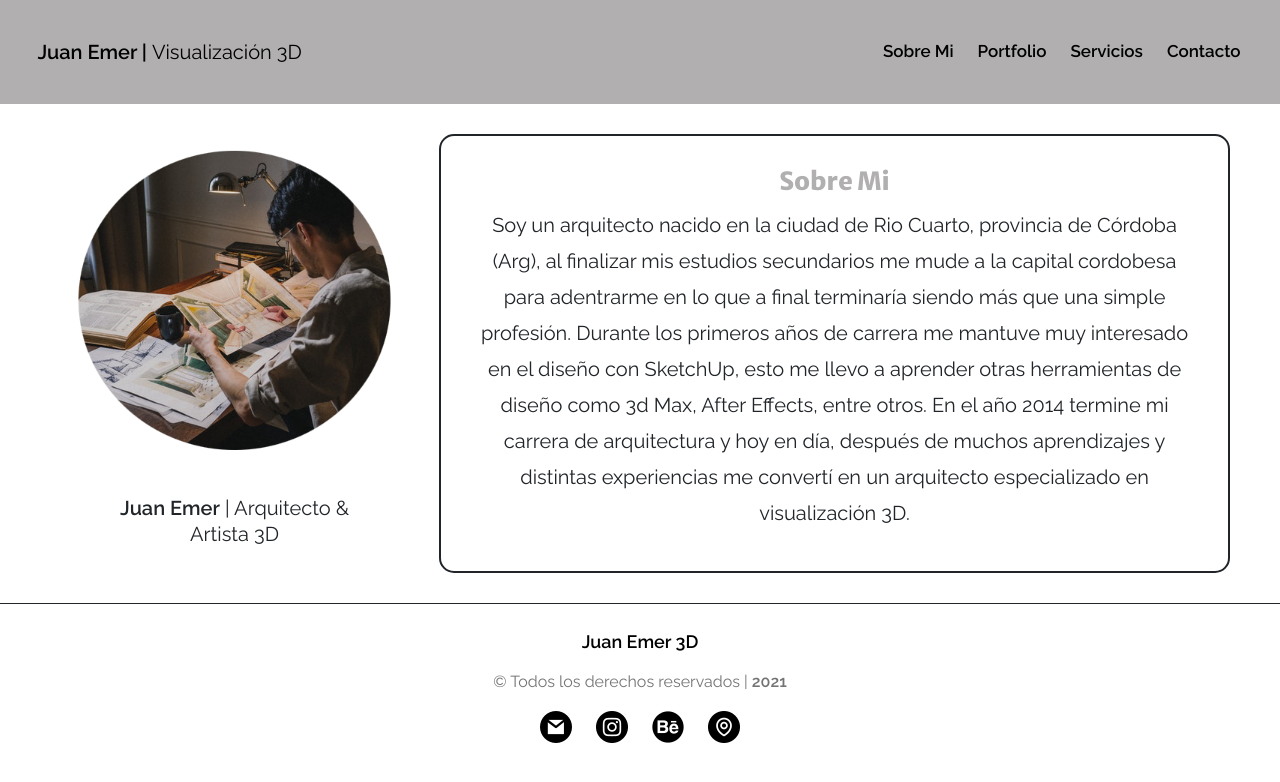
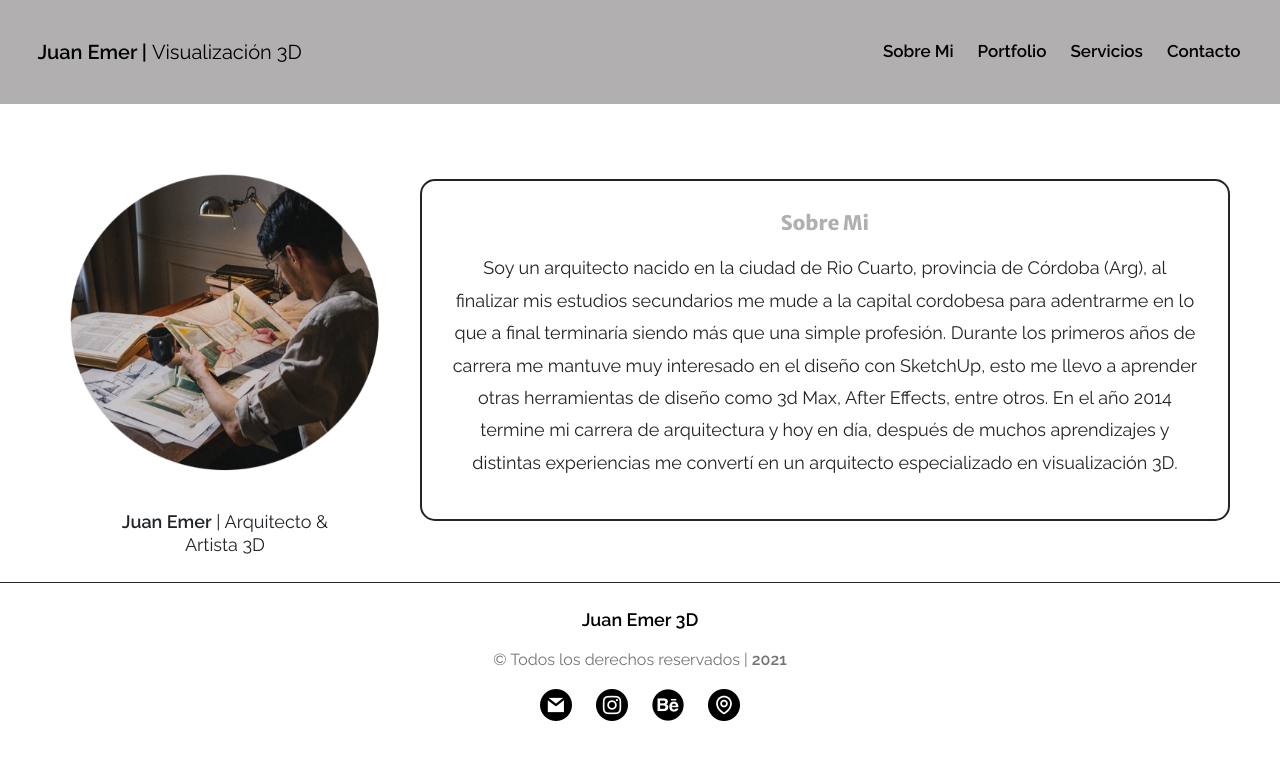
Before and after one commit to yvrbnto/Proyectofinal-artista3d, a website: page sobre-el-artista.html in a window 1280 px wide. Drawn offline with nearby package versions, Linux system fonts and the light colour scheme.

Commit message:
modificaciones media sobre el artista

```diff
--- a/scss/_content.scss
+++ b/scss/_content.scss
@@ -14,6 +14,10 @@
 
 .m-bottom{
     margin-bottom: $m-2;
+}
+
+.m-slides{
+    margin: 3rem;
 }
 
 .font-title{
@@ -35,15 +39,8 @@
 
 //sobre el artista
 
-.body-conteiner{
-    position: relative;
-}
-
 .m-cinco{
     margin: 5rem;
-}
-.m-slides{
-    margin: 3rem;
 }
 
 main{
@@ -72,6 +69,11 @@ main{
     to{left: 0px;}
 }
 
+.body-artist{
+    position: relative;
+    padding-bottom: 15rem;
+}
+
 .main-artist{
     height: auto;
     padding-top: $p-1;
@@ -80,7 +82,7 @@ main{
 .img-artist{
 	width: 60%;
 	max-width: 375px;
-    margin-top: $m-2;
+    padding-top: $m-2;
 }
 
 .span-artist{
@@ -121,6 +123,12 @@ main{
     text-align: center;
     font-size: $fs-siete;
     line-height: 1.5;
+}
+
+.footer-artist{
+    bottom: 0;
+    position: absolute;
+    width: 100%;
 }
 
 @media only screen and (min-width: 768px){
@@ -178,11 +186,12 @@ main{
 
     .img-artist{
         width: 100%;
-        padding-bottom: 2.5rem;
+        padding-bottom: $p-2;
+        padding-top: 6rem;
     }
 
     .span-artist{
-        font-size: $fs-dos;
+        font-size: $fs-ocho;
     }
 
     .aside-artist{
@@ -194,7 +203,7 @@ main{
     }
 
     .title-artist{
-        font-size: 2.5rem;
+        font-size: $fs-dos;
         padding-top: $p-1;
     }
 
@@ -202,7 +211,7 @@ main{
         line-height: 1.8;
         font-weight: $fw-400;
         padding-top: $p-2;
-        font-size: $fs-dos;
+        font-size: $fs-ocho;
     }
 }
 
@@ -226,20 +235,20 @@ main{
     }
 
     .title-artist{
-        font-size: 3rem;
+        font-size: 2.5rem;
         padding-top: $p-1;
     }
 
     .span-artist{
         margin-right: 3rem;
-        font-size: 2.3rem;
+        font-size: $fs-dos;
     }
 
     .story-artist{
         line-height: 2;
         font-weight: $fw-400;
         padding-top: 3rem;
-        font-size: 2.3rem;
+        font-size: $fs-dos;
     }
 }
 
--- a/sobre-el-artista.html
+++ b/sobre-el-artista.html
@@ -24,7 +24,7 @@
     <title>Sobre Mi | Juan Emer - Arquitecto & Artista 3D</title>
   </head>
 
-  <body class="body-conteiner">
+  <body class="body-artist">
     <header>
       <nav class="bg-nav navbar navbar-expand-lg navbar-light">
         <div class="container-fluid">
@@ -65,7 +65,7 @@
       </div>
     </main>
 
-    <footer>
+    <footer class="footer-artist">
       <nav class="navbar navbar-expand-lg navbar-light bg-footer">
         <div class="container-fluid">
           <div class="container-fluid">
```
Also changed, not shown: index.html (+0 -2 lines), css/main.css.
